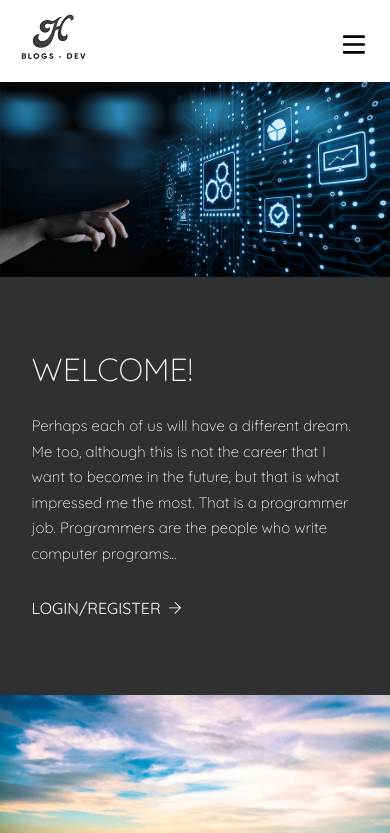
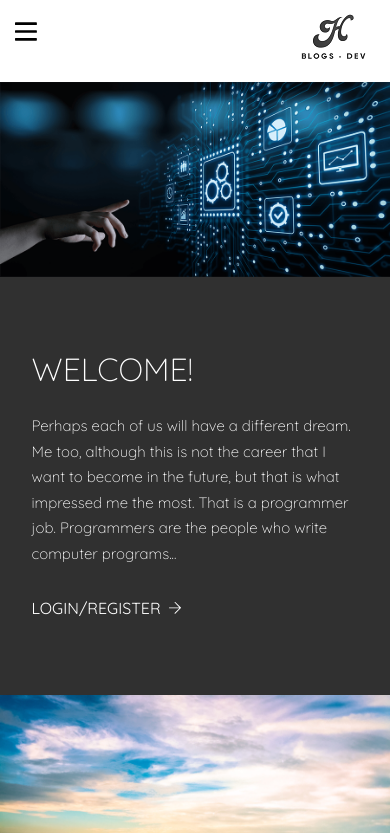
Before and after one commit to hungngoc-b18dccn06/My_blog, a Vue app: page / in a window 390 px wide. Shown: the top 833 px of the page. Built offline with nearby package versions, Linux system fonts and the light colour scheme; no server answers; what vue2-editor would draw is missing.

Commit message:
fix-mobile-screen

```diff
--- a/src/components/BlogCard.vue
+++ b/src/components/BlogCard.vue
@@ -36,6 +36,7 @@ export default {
     Delete,
   },
   computed: {
+    // eslint-disable-next-line vue/return-in-computed-property
     editPost() {
       if (this.$route.name === "blogs") {
         return this.$store.state.editPost;
--- a/src/components/Navigation.vue
+++ b/src/components/Navigation.vue
@@ -1,7 +1,12 @@
 <template>
   <header>
     <nav class="container">
-      <div class="branding">
+      <div v-if="user" class="branding" style="display:none">
+        <router-link class="header" :to="{ name: 'home' }"
+          ><img src="../assets/logo1.png"
+        /></router-link>
+      </div>
+      <div v-else class="branding" style="padding-left: 280px;" >
         <router-link class="header" :to="{ name: 'home' }"
           ><img src="../assets/logo1.png"
         /></router-link>
@@ -10,7 +15,9 @@
         <ul v-show="!mobile">
           <router-link class="link" :to="{ name: 'home' }">Home</router-link>
           <router-link class="link" :to="{ name: 'blogs' }">Blogs</router-link>
-          <router-link v-if="admin" :to="{ name: 'CreatePost' }" class="link">Create Post</router-link>
+          <router-link v-if="admin" :to="{ name: 'CreatePost' }" class="link"
+            >Create Post</router-link
+          >
           <router-link v-if="!user" class="link" :to="{ name: 'login' }"
             >Login/Register</router-link
           >
@@ -65,11 +72,13 @@
         <router-link v-if="!user" class="link" :to="{ name: 'login' }"
           >Login/Register</router-link
         >
+        <closeIcon class="close-icon" @click="close" />
       </ul>
     </transition>
   </header>
 </template>
 <script>
+import closeIcon from "../assets/Icons/icons8-close.svg";
 import menuIcon from "../assets/Icons/bars-regular.svg";
 import userIcon from "../assets/Icons/user-alt-light.svg";
 import adminIcon from "../assets/Icons/user-crown-light.svg";
@@ -85,6 +94,7 @@ export default {
     userIcon,
     adminIcon,
     signOutIcon,
+    closeIcon,
   },
   data() {
     return {
@@ -113,7 +123,9 @@ export default {
     toggleMobileNav() {
       this.mobileNav = !this.mobileNav;
     },
-
+    close() {
+      this.mobileNav = !this.mobileNav;
+    },
     toggleProfileMenu(e) {
       if (e.target === this.$refs.profile) {
         this.profileMenu = !this.profileMenu;
@@ -329,5 +341,18 @@ header {
   .mobile-nav-leave-to {
     transform: translateX(-250px);
   }
+  @media (max-width: 800px) {
+
+    svg.svg-inline--fa.fa-bars.fa-w-14.menu-icon {
+      left: 15px;
+      top: 19px;
+    }
+
+    svg.close-icon {
+      background: #fff;
+      position: fixed;
+      left: 200px;
+    }
+  }
 }
 </style>
```
Also changed, not shown: src/assets/Icons/icons8-close.svg (added).
